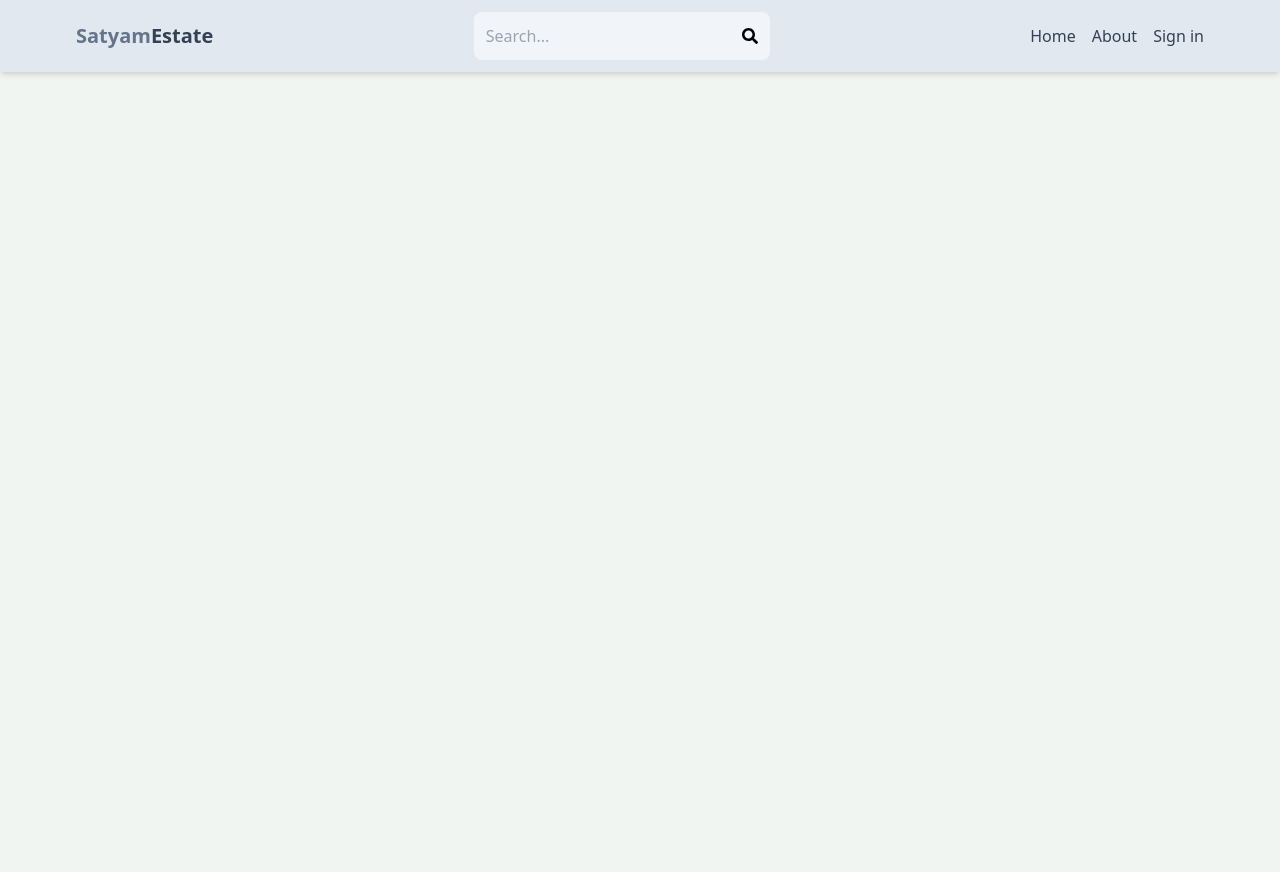
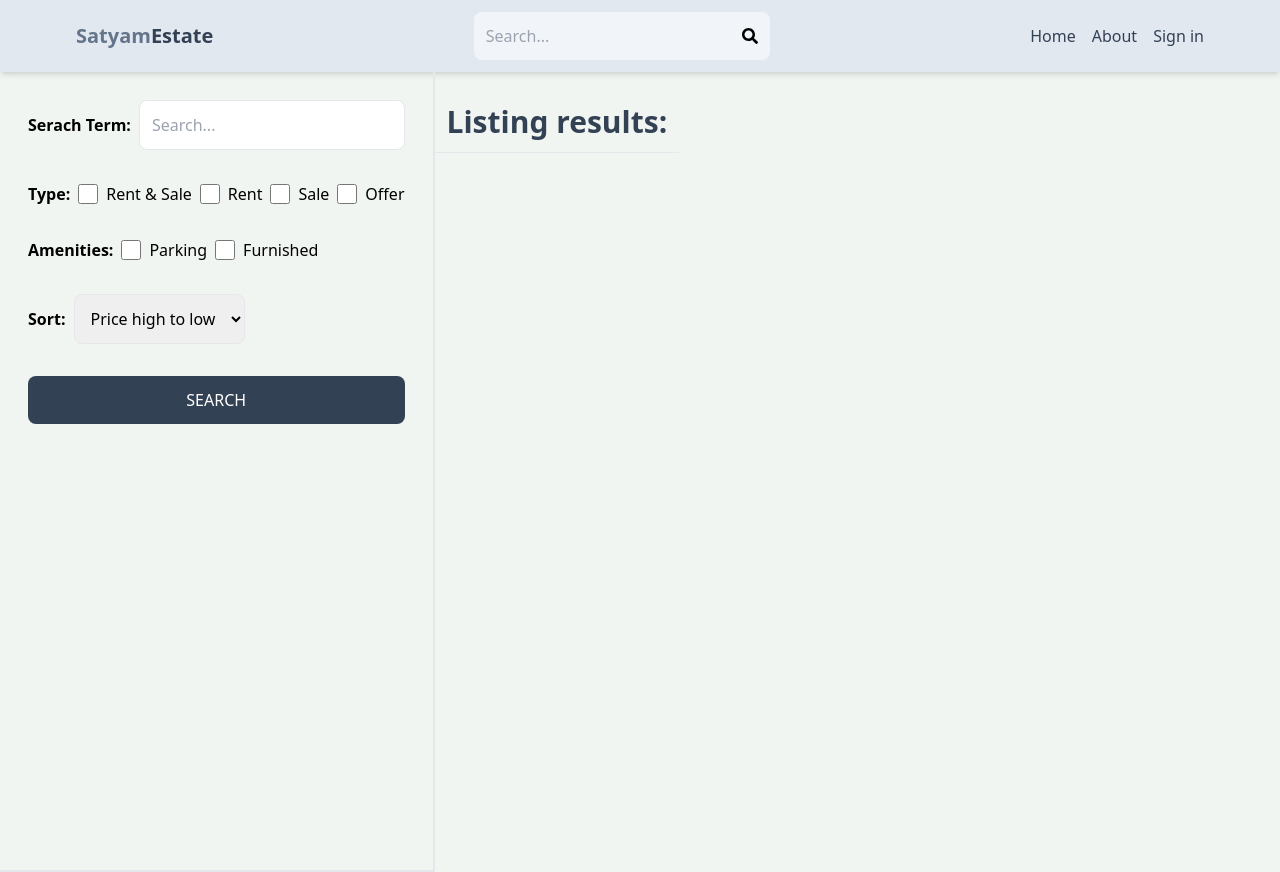
Before and after one commit to mishrasatyam28/mern-estate, a React (Vite) app in the folder client/: page /search in a window 1280 px wide. Before the commit the page ends 800 px from the top, so only its background shows below. Built offline with nearby package versions, Linux system fonts and the light colour scheme; no server answers.

Commit message:
Create search page UI

```diff
--- a/client/src/App.jsx
+++ b/client/src/App.jsx
@@ -9,6 +9,7 @@
 import CreateListing from "./pages/CreateListing";
 import UpdateListing from "./pages/UpdateListing";
 import Listing from "./pages/Listing";
+import Search from "./pages/Search";
 function App() {
   return (
     <BrowserRouter>
@@ -18,6 +19,7 @@
         <Route path="/sign-in" element={<SignIn />} />
         <Route path="/sign-up" element={<SignUp />} />
         <Route path="/about" element={<About />} />
+        <Route path="/search" element={<Search />} />
         <Route path="/listing/:listingId" element={<Listing />} />
         <Route element={<PrivateRoute />}>
           <Route path="/profile" element={<Profile />} />
--- /dev/null
+++ b/client/src/pages/Search.jsx
@@ -0,0 +1,74 @@
+import React from "react";
+
+function Search() {
+  return (
+    <div className="flex flex-col md:flex-row">
+      <div className="p-7 border-b-2 md:border-r-2 md:min-h-screen">
+        <form className="flex flex-col gap-8">
+          <div className="flex items-center gap-2">
+            <label className="whitespace-nowrap font-semibold">
+              Serach Term:
+            </label>
+            <input
+              type="text"
+              id="searchTerm"
+              placeholder="Search..."
+              className="border rounded-lg p-3 w-full"
+            />
+          </div>
+          <div className="flex gap-2 flex-wrap items-center">
+            <label className="font-semibold">Type:</label>
+            <div className="flex gap-2">
+              <input type="checkbox" id="all" className="w-5" />
+              <span>Rent & Sale</span>
+            </div>
+            <div className="flex gap-2">
+              <input type="checkbox" id="rent" className="w-5" />
+              <span>Rent</span>
+            </div>
+            <div className="flex gap-2">
+              <input type="checkbox" id="sale" className="w-5" />
+              <span>Sale</span>
+            </div>
+            <div className="flex gap-2">
+              <input type="checkbox" id="offer" className="w-5" />
+              <span>Offer</span>
+            </div>
+          </div>
+          {/* Amenities */}
+          <div className="flex gap-2 flex-wrap items-center">
+            <label className="font-semibold">Amenities:</label>
+            <div className="flex gap-2">
+              <input type="checkbox" id="parking" className="w-5" />
+              <span>Parking</span>
+            </div>
+            <div className="flex gap-2">
+              <input type="checkbox" id="furnished" className="w-5" />
+              <span>Furnished</span>
+            </div>
+          </div>
+          {/* sort */}
+          <div className="flex items-center gap-2">
+            <label className="font-semibold">Sort:</label>
+            <select id="sort_order" className="border rounded-lg p-3">
+              <option>Price high to low</option>
+              <option>Price low to high</option>
+              <option>Latest</option>
+              <option>Oldest</option>
+            </select>
+          </div>
+          <button className="bg-slate-700 text-white p-3 rounded-lg uppercase hover:opacity-95">
+            Search
+          </button>
+        </form>
+      </div>
+      <div className="">
+        <h1 className="text-3xl font-semibold border-b p-3 text-slate-700 mt-5">
+          Listing results:
+        </h1>
+      </div>
+    </div>
+  );
+}
+
+export default Search;
```
